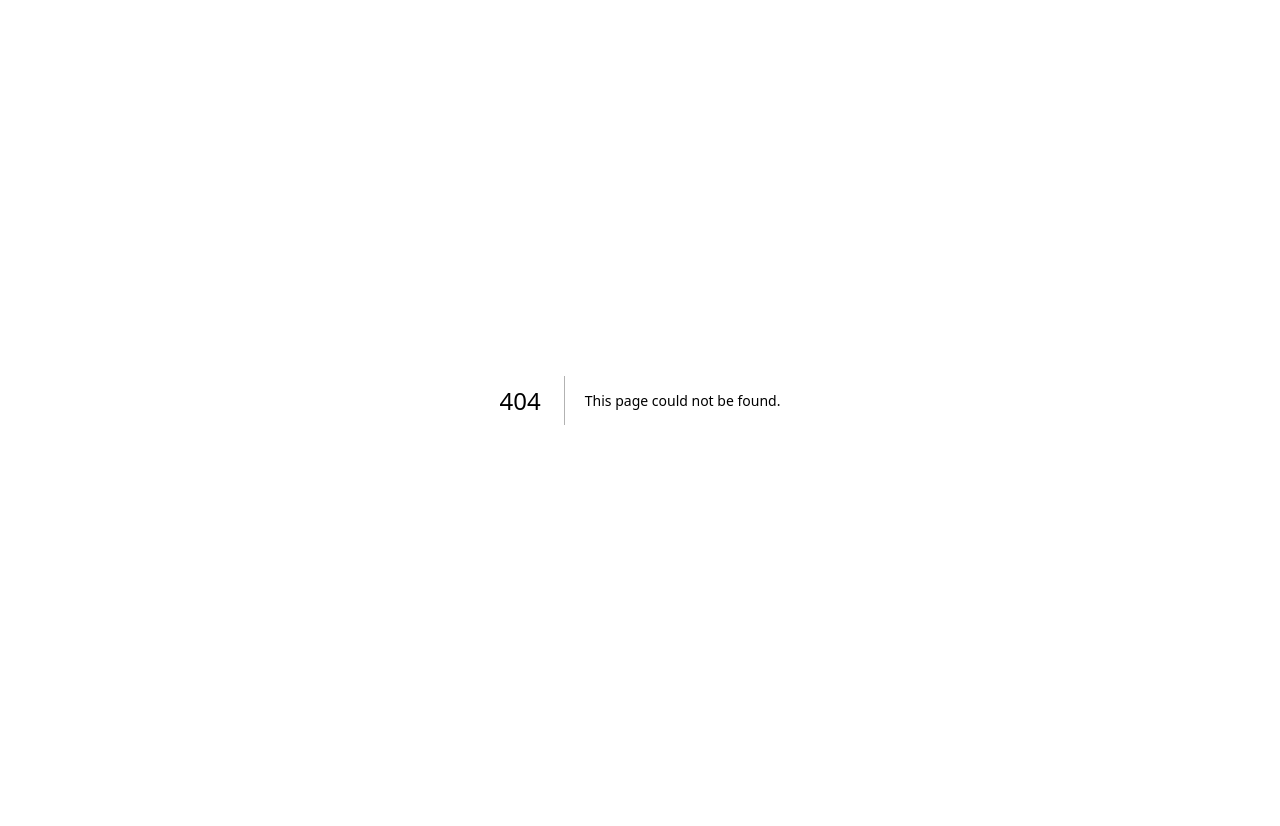
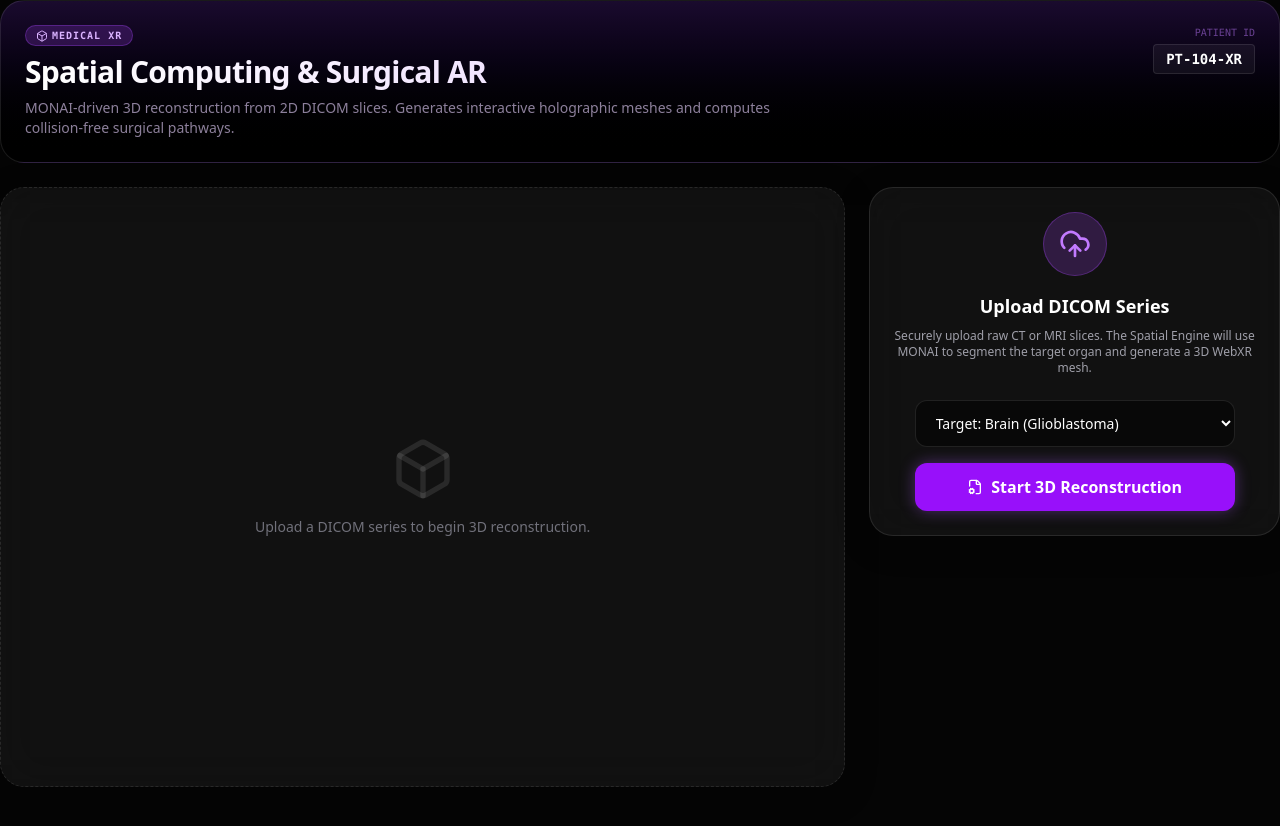
Before and after one commit to Aschio12/medi-assist-ai, a Next.js app in the folder apps/web/: page /spatial in a window 1280 px wide. Before the commit this address had no page. Before the commit the page ends 800 px from the top, so only its background shows below. Built offline with nearby package versions, Linux system fonts and the light colour scheme.

Commit message:
Phase 24 (10/15): Assemble main Spatial Computing AR/VR dashboard

```diff
--- /dev/null
+++ b/apps/web/src/app/(dashboard)/spatial/page.tsx
@@ -0,0 +1,84 @@
+'use client';
+
+import React, { useState } from 'react';
+import { reconstructDicomToMesh } from '@/app/actions/spatial';
+import { WebXrViewer } from '@/components/spatial/WebXrViewer';
+import { SurgicalPathways } from '@/components/spatial/SurgicalPathways';
+import { DicomUploadForm } from '@/components/spatial/DicomUploadForm';
+import { Box, Loader2 } from 'lucide-react';
+
+export default function SpatialDashboard() {
+  const [data, setData] = useState<any>(null);
+  const [loading, setLoading] = useState(false);
+
+  const handleAnalyze = async () => {
+    setLoading(true);
+    // Simulate analyzing a brain MRI
+    const res = await reconstructDicomToMesh("PT-104-XR", "Brain");
+    setData(res);
+    setLoading(false);
+  };
+
+  return (
+    <div className="flex flex-col gap-6 max-w-7xl mx-auto w-full pb-10">
+
+      <div className="glass-panel p-6 rounded-3xl border border-purple-500/30 shadow-[0_0_30px_rgba(168,85,247,0.15)] relative overflow-hidden bg-gradient-to-b from-[#1a0b2e] to-black">
+        <div className="relative z-10 flex justify-between items-start">
+          <div>
+            <span className="text-[10px] font-mono font-bold uppercase tracking-widest px-2.5 py-0.5 rounded-full bg-purple-500/20 text-purple-300 border border-purple-500/30 flex items-center w-max gap-1">
+              <Box className="h-3 w-3" /> Medical XR
+            </span>
+            <h1 className="text-2xl lg:text-3xl font-bold tracking-tight bg-gradient-to-r from-white to-purple-200 bg-clip-text text-transparent mt-2">
+              Spatial Computing & Surgical AR
+            </h1>
+            <p className="text-xs lg:text-sm text-purple-200/60 mt-2 max-w-3xl">
+              MONAI-driven 3D reconstruction from 2D DICOM slices. Generates interactive holographic meshes and computes collision-free surgical pathways.
+            </p>
+          </div>
+          <div className="text-right">
+             <div className="text-[10px] font-mono text-purple-400/50 mb-1">PATIENT ID</div>
+             <div className="text-sm font-bold text-white font-mono bg-white/5 px-3 py-1 rounded border border-white/10">PT-104-XR</div>
+          </div>
+        </div>
+      </div>
+
+      <div className="grid grid-cols-1 lg:grid-cols-3 gap-6 h-[600px]">
+        {/* Left Column - 3D Viewer */}
+        <div className="lg:col-span-2 h-full">
+          {loading ? (
+            <div className="flex flex-col items-center justify-center h-full glass-panel rounded-3xl border-purple-500/20 bg-[#0a0a0a]">
+               <Loader2 className="h-10 w-10 text-purple-500 animate-spin mb-4" />
+               <p className="text-purple-300/60 text-sm font-mono">Running MONAI 3D U-Net Segmentation...</p>
+               <p className="text-purple-300/40 text-xs mt-2">Extracting Marching Cubes Mesh</p>
+            </div>
+          ) : data ? (
+            <WebXrViewer meshData={data.mesh} targetOrgan="Brain" />
+          ) : (
+            <div className="flex flex-col items-center justify-center h-full glass-panel rounded-3xl border-dashed border-white/20 bg-black/40">
+               <Box className="h-16 w-16 text-white/10 mb-4" />
+               <p className="text-zinc-500 text-sm">Upload a DICOM series to begin 3D reconstruction.</p>
+            </div>
+          )}
+        </div>
+
+        {/* Right Column - Controls & Data */}
+        <div className="flex flex-col gap-6 h-full">
+           <div className="flex-none">
+             <DicomUploadForm onAnalyze={handleAnalyze} loading={loading} />
+           </div>
+
+           <div className="flex-1 overflow-hidden opacity-0 animate-in fade-in slide-in-from-bottom-4 duration-1000 fill-mode-forwards" style={{ animationDelay: data ? '0.2s' : '0s' }}>
+             {data ? (
+                <SurgicalPathways plan={data.surgical_plan} />
+             ) : (
+                <div className="glass-panel rounded-3xl border-white/5 h-full flex items-center justify-center">
+                  <p className="text-xs text-zinc-600">Surgical path constraints pending...</p>
+                </div>
+             )}
+           </div>
+        </div>
+      </div>
+
+    </div>
+  );
+}
```
